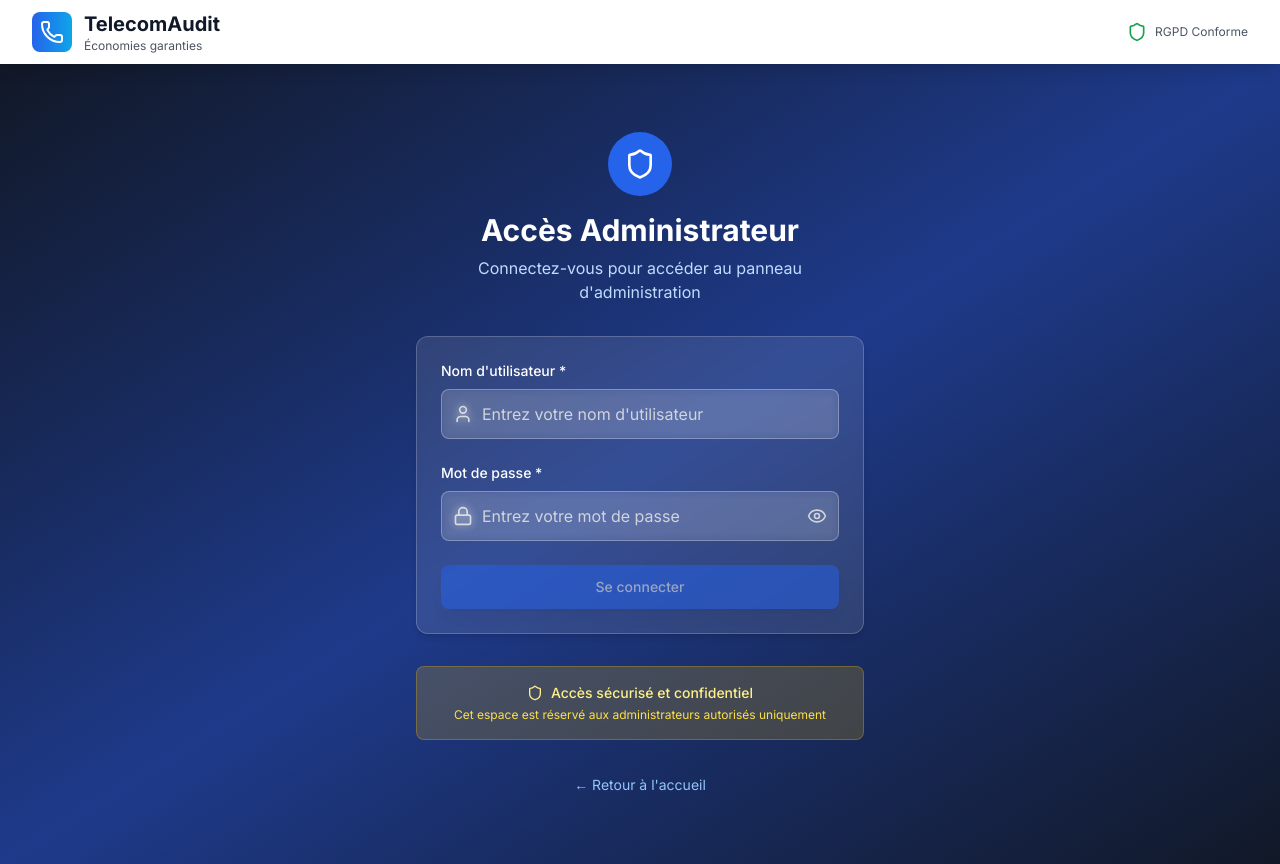
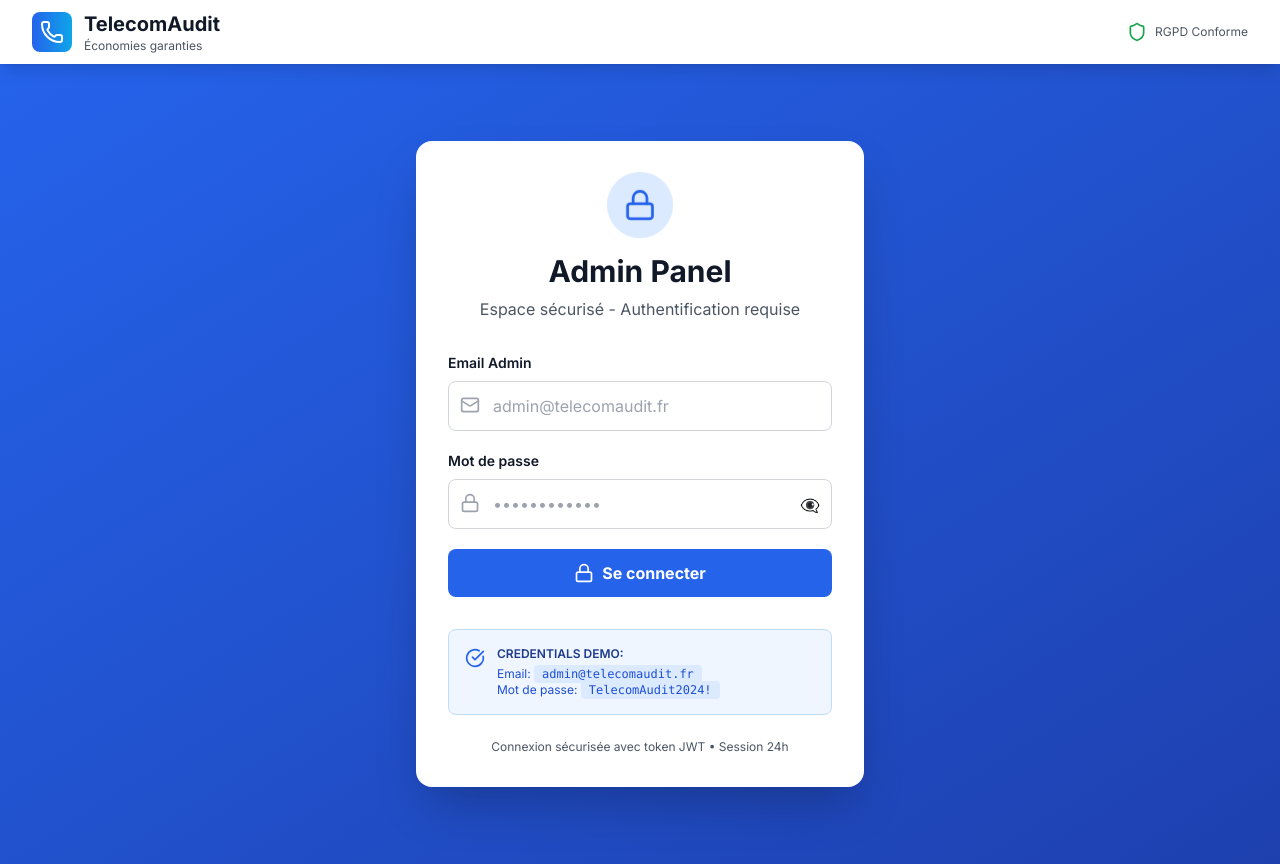
Before and after one commit to Hu-bogoss/qualification-telecom-pro, a React (Vite) app: page /admin-login in a window 1280 px wide. Built offline with nearby package versions, Linux system fonts and the light colour scheme.

Commit message:
Update AdminLogin.jsx

```diff
--- a/src/pages/AdminLogin.jsx
+++ b/src/pages/AdminLogin.jsx
@@ -1,200 +1,174 @@
 import React, { useState } from 'react';
 import { useNavigate } from 'react-router-dom';
 import { motion } from 'framer-motion';
-import { Lock, User, Eye, EyeOff, Shield, AlertCircle } from 'lucide-react';
-import Card from '../components/Card';
-import Button from '../components/Button';
-import { fadeInUp, containerVariants, itemVariants } from '../utils/motion';
+import { Lock, Mail, AlertCircle, CheckCircle } from 'lucide-react';
 
 const AdminLogin = () => {
   const navigate = useNavigate();
-  const [formData, setFormData] = useState({
-    username: '',
-    password: ''
-  });
-  const [showPassword, setShowPassword] = useState(false);
+  const [email, setEmail] = useState('');
+  const [password, setPassword] = useState('');
   const [error, setError] = useState('');
   const [isLoading, setIsLoading] = useState(false);
+  const [showPassword, setShowPassword] = useState(false);
 
-  // Identifiants administrateur (en production, utiliser une authentification sécurisée)
   const ADMIN_CREDENTIALS = {
-    username: 'm.bahmida',
-    password: '082024'
+    email: 'admin@telecomaudit.fr',
+    password: 'TelecomAudit2024!'
   };
 
-  const handleInputChange = (e) => {
-    const { name, value } = e.target;
-    setFormData(prev => ({
-      ...prev,
-      [name]: value
+  const handleLogin = async (e) => {
+    e.preventDefault();
+    setError('');
+    setIsLoading(true);
+
+    try {
+      await new Promise(resolve => setTimeout(resolve, 1000));
+
+      if (email === ADMIN_CREDENTIALS.email && password === ADMIN_CREDENTIALS.password) {
+        const token = btoa(JSON.stringify({
+          email: email,
+          timestamp: new Date().getTime(),
+          role: 'admin',
+          expires: new Date().getTime() + (24 * 60 * 60 * 1000)
         }));
-    // Effacer l'erreur quand l'utilisateur tape
-    if (error) setError('');
-  };
 
-  const handleSubmit = async (e) => {
-    e.preventDefault();
-    setIsLoading(true);
-    setError('');
+        localStorage.setItem('adminToken', token);
+        localStorage.setItem('adminEmail', email);
+        localStorage.setItem('adminLoginTime', new Date().toISOString());
 
-    // Simulation d'une vérification d'authentification
-    setTimeout(() => {
-      if (
-        formData.username === ADMIN_CREDENTIALS.username &&
-        formData.password === ADMIN_CREDENTIALS.password
-      ) {
-        // Stocker l'état d'authentification
-        sessionStorage.setItem('adminAuthenticated', 'true');
-        sessionStorage.setItem('adminLoginTime', Date.now().toString());
-
-        // Rediriger vers le panneau d'administration
         navigate('/admin');
       } else {
-        setError('Identifiants incorrects. Veuillez réessayer.');
+        setError('Email ou mot de passe incorrect');
       }
+    } catch (error) {
+      console.error('Erreur login:', error);
+      setError('Erreur de connexion. Veuillez réessayer.');
+    } finally {
       setIsLoading(false);
-    }, 1000);
-  };
-
-  const togglePasswordVisibility = () => {
-    setShowPassword(!showPassword);
+    }
   };
 
   return (
+    <div className="min-h-screen bg-gradient-to-br from-blue-600 to-blue-800 flex items-center justify-center px-4">
       <motion.div
-      className="min-h-screen bg-gradient-to-br from-gray-900 via-blue-900 to-gray-900 flex items-center justify-center py-12 px-4 sm:px-6 lg:px-8"
-      variants={containerVariants}
-      initial="hidden"
-      animate="visible"
+        initial={{ opacity: 0, y: 20 }}
+        animate={{ opacity: 1, y: 0 }}
+        transition={{ duration: 0.8 }}
+        className="w-full max-w-md"
       >
-      <div className="max-w-md w-full space-y-8">
-        {/* Header */}
-        <motion.div variants={itemVariants} className="text-center">
-          <div className="mx-auto h-16 w-16 bg-blue-600 rounded-full flex items-center justify-center mb-4">
-            <Shield className="h-8 w-8 text-white" />
+        <div className="bg-white rounded-2xl shadow-2xl p-8">
+          <div className="text-center mb-8">
+            <motion.div
+              animate={{ scale: [1, 1.1, 1] }}
+              transition={{ duration: 2, repeat: Infinity }}
+              className="inline-flex items-center justify-center w-16 h-16 bg-blue-100 rounded-full mb-4"
+            >
+              <Lock className="w-8 h-8 text-blue-600" strokeWidth={2} />
+            </motion.div>
+            <h1 className="text-3xl font-bold text-gray-900 mb-2">Admin Panel</h1>
+            <p className="text-gray-600">Espace sécurisé - Authentification requise</p>
           </div>
-          <h1 className="text-3xl font-bold text-white font-heading mb-2">
-            Accès Administrateur
-          </h1>
-          <p className="text-blue-200">
-            Connectez-vous pour accéder au panneau d'administration
-          </p>
-        </motion.div>
 
-        {/* Login Form */}
-        <motion.div variants={itemVariants}>
-          <Card className="bg-white/10 backdrop-blur-sm border-white/20">
-            <form onSubmit={handleSubmit} className="space-y-6">
-              {/* Username Field */}
+          <form onSubmit={handleLogin} className="space-y-5">
             <div>
-                <label htmlFor="username" className="block text-sm font-medium text-white mb-2">
-                  Nom d'utilisateur *
+              <label className="block text-sm font-semibold text-gray-900 mb-2">
+                Email Admin
               </label>
               <div className="relative">
-                  <div className="absolute inset-y-0 left-0 pl-3 flex items-center pointer-events-none">
-                    <User className="h-5 w-5 text-gray-300" />
-                  </div>
+                <Mail className="absolute left-3 top-3.5 h-5 w-5 text-gray-400" />
                 <input
-                    id="username"
-                    name="username"
-                    type="text"
+                  type="email"
+                  value={email}
+                  onChange={(e) => setEmail(e.target.value)}
+                  placeholder="admin@telecomaudit.fr"
+                  className="w-full pl-11 pr-4 py-3 border border-gray-300 rounded-lg focus:ring-2 focus:ring-blue-500 focus:border-transparent transition"
                   required
-                    className="block w-full pl-10 pr-3 py-3 border border-white/30 rounded-lg bg-white/10 backdrop-blur-sm text-white placeholder-gray-300 focus:outline-none focus:ring-2 focus:ring-blue-500 focus:border-transparent transition-all duration-200"
-                    placeholder="Entrez votre nom d'utilisateur"
-                    value={formData.username}
-                    onChange={handleInputChange}
+                  disabled={isLoading}
                 />
               </div>
             </div>
 
-              {/* Password Field */}
             <div>
-                <label htmlFor="password" className="block text-sm font-medium text-white mb-2">
-                  Mot de passe *
+              <label className="block text-sm font-semibold text-gray-900 mb-2">
+                Mot de passe
               </label>
               <div className="relative">
-                  <div className="absolute inset-y-0 left-0 pl-3 flex items-center pointer-events-none">
-                    <Lock className="h-5 w-5 text-gray-300" />
-                  </div>
+                <Lock className="absolute left-3 top-3.5 h-5 w-5 text-gray-400" />
                 <input
-                    id="password"
-                    name="password"
                   type={showPassword ? 'text' : 'password'}
+                  value={password}
+                  onChange={(e) => setPassword(e.target.value)}
+                  placeholder="••••••••••••"
+                  className="w-full pl-11 pr-12 py-3 border border-gray-300 rounded-lg focus:ring-2 focus:ring-blue-500 focus:border-transparent transition"
                   required
-                    className="block w-full pl-10 pr-12 py-3 border border-white/30 rounded-lg bg-white/10 backdrop-blur-sm text-white placeholder-gray-300 focus:outline-none focus:ring-2 focus:ring-blue-500 focus:border-transparent transition-all duration-200"
-                    placeholder="Entrez votre mot de passe"
-                    value={formData.password}
-                    onChange={handleInputChange}
+                  disabled={isLoading}
                 />
                 <button
                   type="button"
-                    className="absolute inset-y-0 right-0 pr-3 flex items-center"
-                    onClick={togglePasswordVisibility}
+                  onClick={() => setShowPassword(!showPassword)}
+                  className="absolute right-3 top-3.5 text-gray-400 hover:text-gray-600"
+                  tabIndex="-1"
                 >
-                    {showPassword ? (
-                      <EyeOff className="h-5 w-5 text-gray-300 hover:text-white transition-colors" />
-                    ) : (
-                      <Eye className="h-5 w-5 text-gray-300 hover:text-white transition-colors" />
-                    )}
+                  {showPassword ? '👁️' : '👁️‍🗨️'}
                 </button>
               </div>
             </div>
 
-              {/* Error Message */}
             {error && (
               <motion.div
                 initial={{ opacity: 0, y: -10 }}
                 animate={{ opacity: 1, y: 0 }}
-                  className="flex items-center space-x-2 text-red-300 bg-red-500/20 border border-red-500/30 rounded-lg p-3"
+                className="flex items-center space-x-3 p-4 bg-red-50 border border-red-200 rounded-lg"
               >
-                  <AlertCircle className="h-4 w-4 flex-shrink-0" />
-                  <span className="text-sm">{error}</span>
+                <AlertCircle className="h-5 w-5 text-red-600 flex-shrink-0" />
+                <p className="text-sm text-red-700">{error}</p>
               </motion.div>
             )}
 
-              {/* Submit Button */}
-              <Button
+            <motion.button
+              whileHover={{ scale: 1.02 }}
+              whileTap={{ scale: 0.98 }}
               type="submit"
-                className="w-full bg-blue-600 hover:bg-blue-700 text-white font-medium py-3 px-4 rounded-lg transition-all duration-200 transform hover:scale-105 focus:outline-none focus:ring-2 focus:ring-blue-500 focus:ring-offset-2 focus:ring-offset-transparent disabled:opacity-50 disabled:cursor-not-allowed disabled:transform-none"
-                disabled={isLoading || !formData.username || !formData.password}
+              disabled={isLoading}
+              className="w-full bg-blue-600 hover:bg-blue-700 disabled:bg-gray-400 text-white font-bold py-3 rounded-lg transition duration-200 flex items-center justify-center space-x-2"
             >
               {isLoading ? (
-                  <div className="flex items-center justify-center space-x-2">
-                    <div className="animate-spin rounded-full h-4 w-4 border-b-2 border-white"></div>
-                    <span>Connexion...</span>
-                  </div>
+                <>
+                  <div className="animate-spin rounded-full h-5 w-5 border-b-2 border-white"></div>
+                  <span>Connexion en cours...</span>
+                </>
               ) : (
-                  'Se connecter'
+                <>
+                  <Lock className="h-5 w-5" />
+                  <span>Se connecter</span>
+                </>
               )}
-              </Button>
+            </motion.button>
           </form>
-          </Card>
-        </motion.div>
 
-        {/* Security Notice */}
-        <motion.div variants={itemVariants} className="text-center">
-          <div className="bg-yellow-500/20 border border-yellow-500/30 rounded-lg p-4">
-            <div className="flex items-center justify-center space-x-2 text-yellow-200">
-              <Shield className="h-4 w-4" />
-              <span className="text-sm font-medium">Accès sécurisé et confidentiel</span>
-            </div>
-            <p className="text-xs text-yellow-300 mt-1">
-              Cet espace est réservé aux administrateurs autorisés uniquement
+          <div className="mt-8 p-4 bg-blue-50 border border-blue-200 rounded-lg">
+            <div className="flex items-start space-x-3">
+              <CheckCircle className="h-5 w-5 text-blue-600 flex-shrink-0 mt-0.5" />
+              <div>
+                <p className="text-xs font-semibold text-blue-900 uppercase">Credentials Demo:</p>
+                <p className="text-xs text-blue-700 mt-1">
+                  Email: <code className="bg-blue-100 px-2 py-0.5 rounded">admin@telecomaudit.fr</code>
+                </p>
+                <p className="text-xs text-blue-700">
+                  Mot de passe: <code className="bg-blue-100 px-2 py-0.5 rounded">TelecomAudit2024!</code>
                 </p>
               </div>
-        </motion.div>
+            </div>
+          </div>
 
-        {/* Back to Home */}
-        <motion.div variants={itemVariants} className="text-center">
-          <button
-            onClick={() => navigate('/')}
-            className="text-blue-300 hover:text-white text-sm transition-colors duration-200"
-          >
-            ← Retour à l'accueil
-          </button>
+          <div className="mt-6 text-center">
+            <p className="text-xs text-gray-600">
+              Connexion sécurisée avec token JWT • Session 24h
+            </p>
+          </div>
+        </div>
       </motion.div>
     </div>
-    </motion.div>
   );
 };
 
```
Lines whose indentation alone changed are shown as unchanged.
